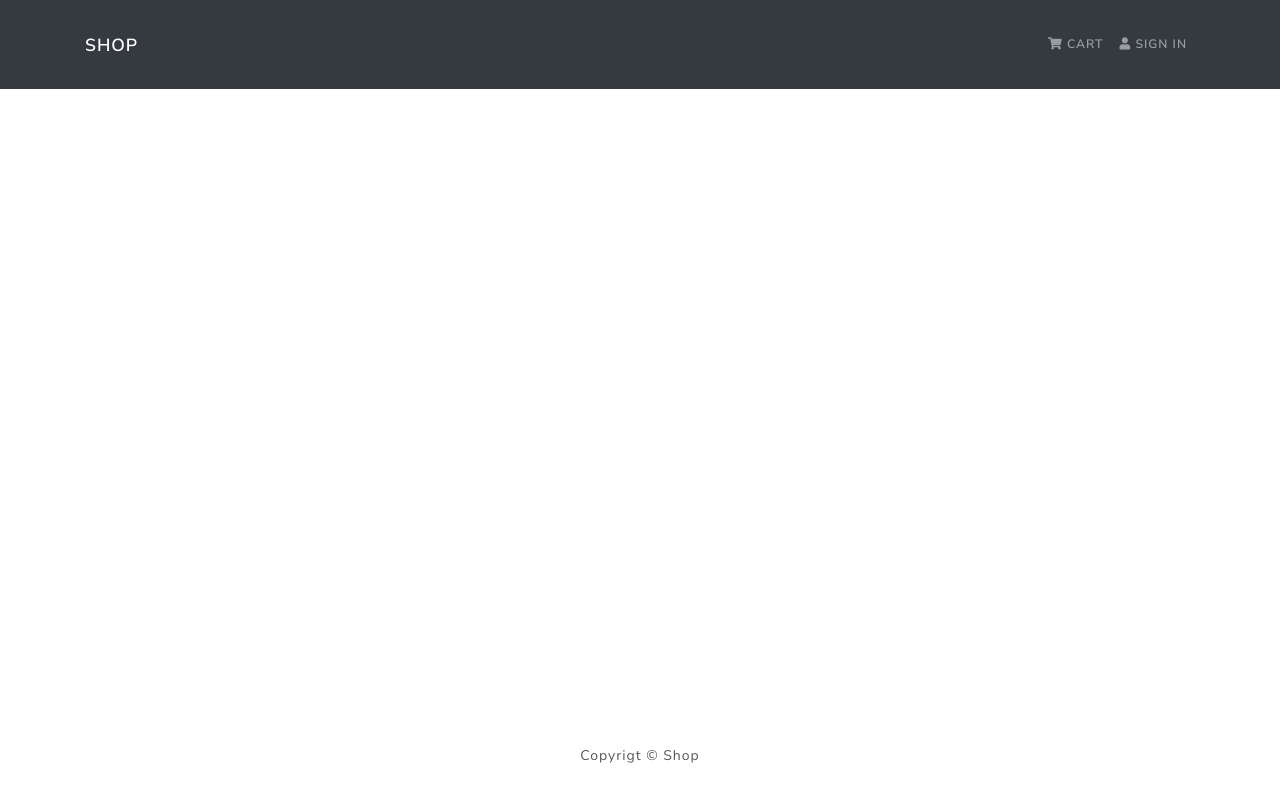
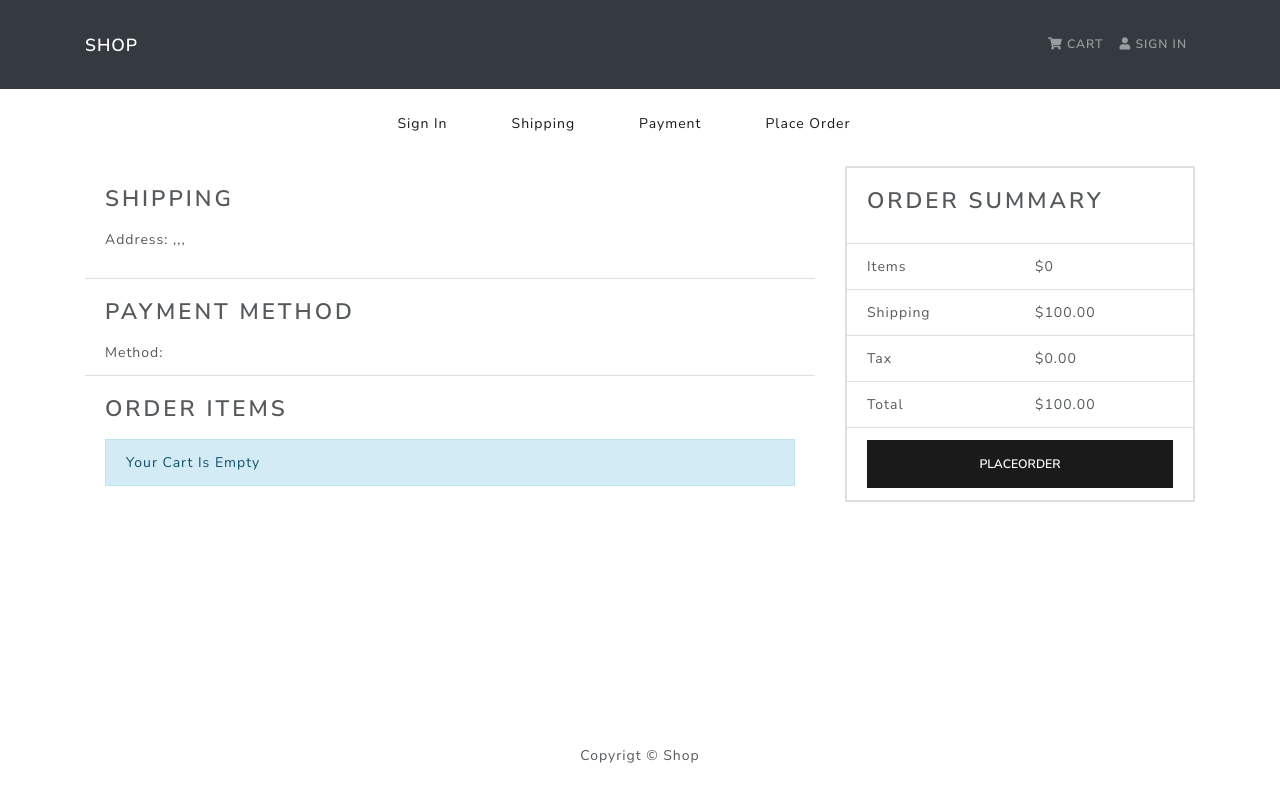
Before and after one commit to Amrnash/mern-ecommerce, a React (Create React App) app in the folder frontend/: page /placeorder in a window 1280 px wide. Built offline with nearby package versions, Linux system fonts and the light colour scheme.

Commit message:
added place order page

```diff
--- a/frontend/src/App.js
+++ b/frontend/src/App.js
@@ -11,6 +11,7 @@
 import Profile from './pages/Profile';
 import Shipping from './pages/Shipping';
 import Payment from './pages/Payment';
+import PlaceOrder from './pages/PlaceOrder';
 const App = () => {
   return (
     <Router>
@@ -19,6 +20,7 @@
         <Container>
           <Route path="/login" component={Login} />
           <Route path="/payment" component={Payment} />
+          <Route path="/placeorder" component={PlaceOrder} />
           <Route path="/register" component={Register} />
           <Route path="/profile" component={Profile} />
           <Route path="/shipping" component={Shipping} />
--- /dev/null
+++ b/frontend/src/pages/PlaceOrder.jsx
@@ -0,0 +1,118 @@
+import React, { useState } from "react";
+import { Button, Row, Col, ListGroup, Image, Card } from "react-bootstrap";
+import {Link} from 'react-router-dom';
+import { useDispatch, useSelector } from "react-redux";
+import CheckoutSteps from "../components/CheckoutSteps";
+import Message from "../components/Message";
+
+
+const PlaceOrder = () => {
+  const addDecimals = (num) => {
+    return Math.round((num * 100) / 100).toFixed(2);
+  }
+  const cart = useSelector(state => state.cart);
+
+    // Calculate Prices
+    cart.itemsPrice = cart.cartItems.reduce((acc, item) => acc + item.price * item.qty, 0)
+    const placeOrderHandler = () => {
+      console.log('order')
+    }
+    cart.shippingPrice = addDecimals(cart.itemsPrice > 100 ? 0 : 100);
+    cart.taxPrice = addDecimals(Number((0.15 * cart.itemsPrice).toFixed(2)));
+    cart.totalPrice = (Number(cart.itemsPrice) + Number(cart.shippingPrice) + Number(cart.taxPrice)).toFixed(2);
+    return (
+        <>
+          <CheckoutSteps step1 step2 step3 step4 />
+          <Row>
+            <Col md={8}>
+              <ListGroup variant="flush">
+                <ListGroup.Item>
+                  <h2>Shipping</h2>
+                  <p>
+                    <strong>Address: </strong>
+                    {cart.shippingAddress.address},
+                    {cart.shippingAddress.city},
+                    {cart.shippingAddress.postalCode},
+                    {cart.shippingAddress.country}
+                  </p>
+                </ListGroup.Item>
+
+                <ListGroup.Item>
+                  <h2>Payment Method</h2>
+                  <strong>Method: </strong>
+                  {cart.paymentMethod}
+                </ListGroup.Item>
+
+                <ListGroup.Item>
+                  <h2>Order Items</h2>
+                  {cart.cartItems.length === 0 ? <Message>Your Cart Is Empty</Message> : (
+                    <ListGroup variant="flush">
+                        {cart.cartItems.map((item, index) => (
+                          <ListGroup.Item key={index}>
+                            <Row>
+                              <Col md={1}>
+                                <Image src={item.image} alt={item.name} fluid rounded />
+                              </Col>
+                              <Col>
+                                <Link to={`/product/${item.product}`}>
+                                  {item.name}
+                                </Link>
+                              </Col>
+                              <Col md={4}>
+                                {item.qty} x ${item.price} = ${item.price}
+                              </Col>
+                            </Row>
+                          </ListGroup.Item>
+                        ))}
+                    </ListGroup>
+                  )}
+                </ListGroup.Item>
+              </ListGroup>
+            </Col>
+            <Col md={4}>
+              <Card>
+                <ListGroup variant="flash">
+                  <ListGroup.Item>
+                    <h2>Order Summary</h2>
+                  </ListGroup.Item>
+                  <ListGroup.Item>
+                    <Row>
+                      <Col>Items</Col>
+                      <Col>${cart.itemsPrice}</Col>
+                    </Row>
+                  </ListGroup.Item>
+                  <ListGroup.Item>
+                    <Row>
+                      <Col>Shipping</Col>
+                      <Col>${cart.shippingPrice}</Col>
+                    </Row>
+                  </ListGroup.Item>
+                  <ListGroup.Item>
+                    <Row>
+                      <Col>Tax</Col>
+                      <Col>${cart.taxPrice}</Col>
+                    </Row>
+                  </ListGroup.Item>
+                  <ListGroup.Item>
+                    <Row>
+                      <Col>Total</Col>
+                      <Col>${cart.totalPrice}</Col>
+                    </Row>
+                  </ListGroup.Item>
+                  <ListGroup.Item>
+                    <Button
+                      type="button"
+                      className="btn-block"
+                      disabled={cart.cartItems === 0}
+                      onClick={placeOrderHandler}
+                      >PlaceOrder</Button>
+                  </ListGroup.Item>
+                </ListGroup>
+              </Card>
+            </Col>
+          </Row>
+        </>
+    )
+}
+
+export default PlaceOrder
```
